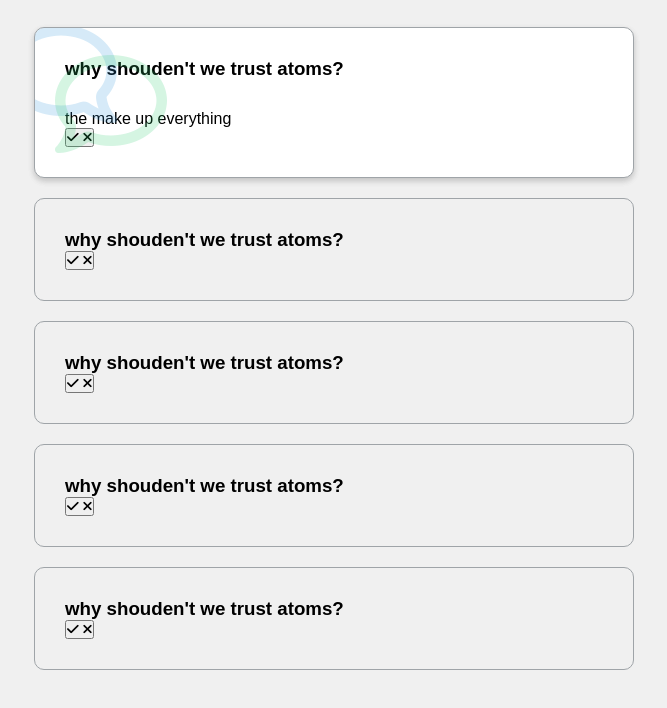
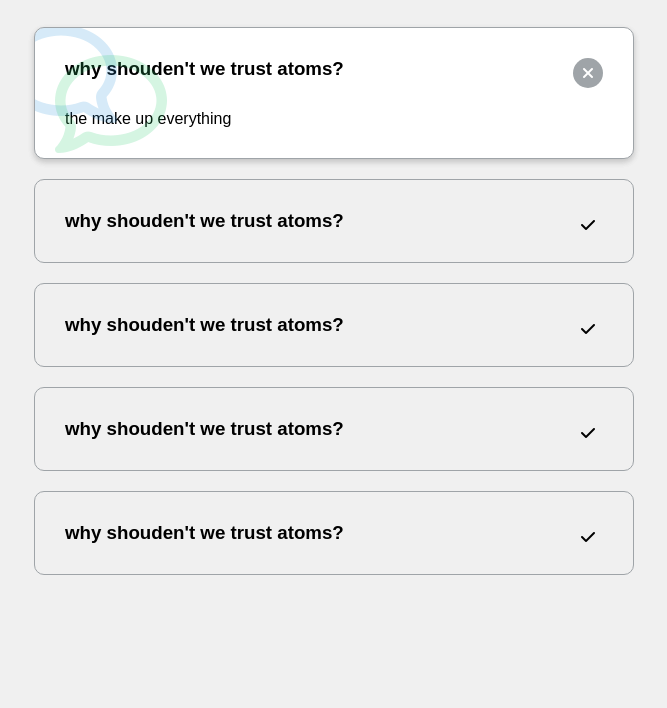
Before and after one commit to zhale-el/50days-12, a plain HTML site: page index.html in a window 1280 px wide. Shown: the part 90-798 px from the top of the page, without its empty margins (306-973 px from the left). Drawn offline with Linux system fonts and the light colour scheme.

Commit message:
completed

```diff
--- a/script.js
+++ b/script.js
@@ -0,0 +1,8 @@
+const toggles = document.querySelectorAll(".faq-toggle");
+
+toggles.forEach((toggle) => {
+  toggle.addEventListener("click", () => {
+    console.log("active");
+    toggle.parentNode.classList.toggle("active");
+  });
+});
--- a/style.css
+++ b/style.css
@@ -60,3 +60,36 @@ h1 {
 .faq.active .faq-text {
   display: block;
 }
+.faq-toggle {
+  background-color: transparent;
+  font-size: 16px;
+  border: 0;
+  border-radius: 50%;
+  padding: 0;
+  display: flex;
+  align-items: center;
+  justify-content: center;
+  position: absolute;
+  top: 30px;
+  right: 30px;
+  width: 30px;
+  height: 30px;
+  cursor: pointer;
+}
+.faq-toggle .fa-xmark {
+  display: none;
+}
+.faq.active .faq-toggle .fa-xmark {
+  color: white;
+  display: block;
+}
+.faq.active .faq-toggle .fa-check {
+  display: none;
+}
+.faq-toggle:focus {
+  outline: none;
+}
+
+.faq.active .faq-toggle {
+  background-color: #9fa4a8;
+}
```
